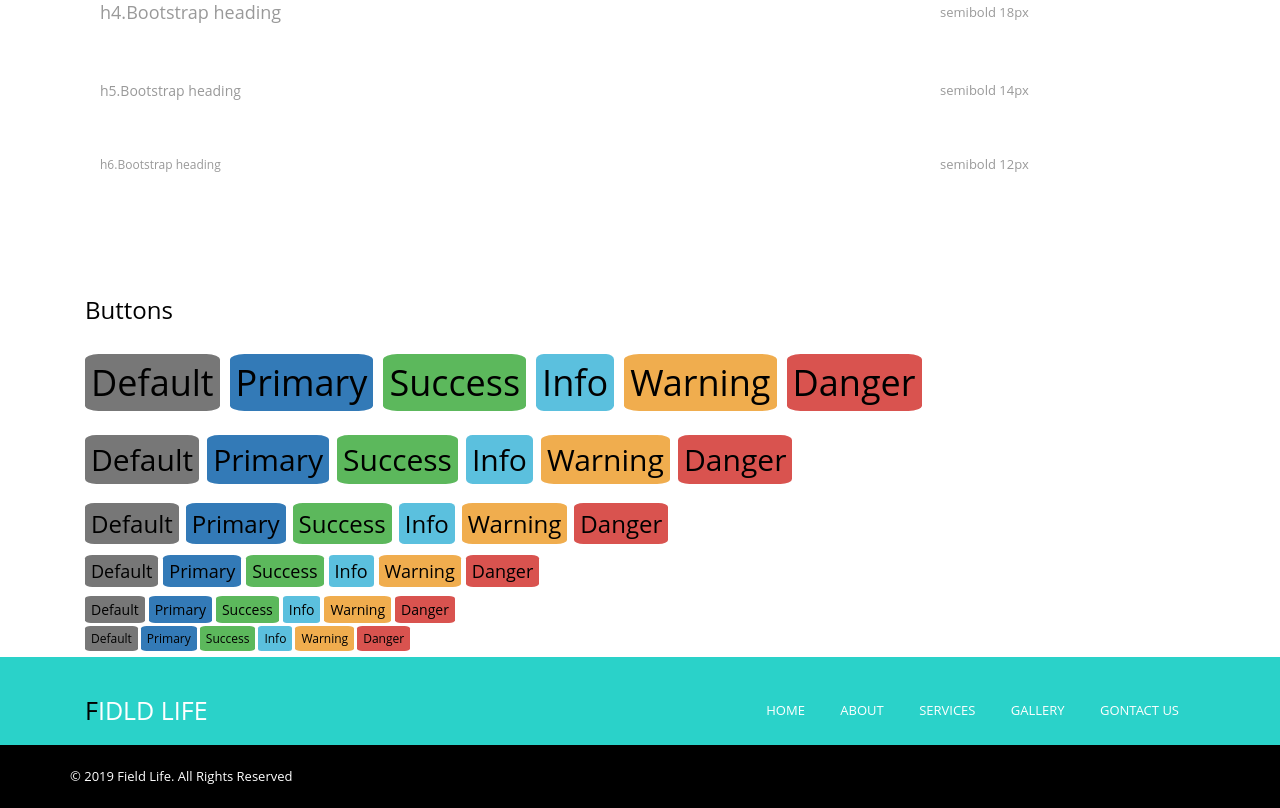
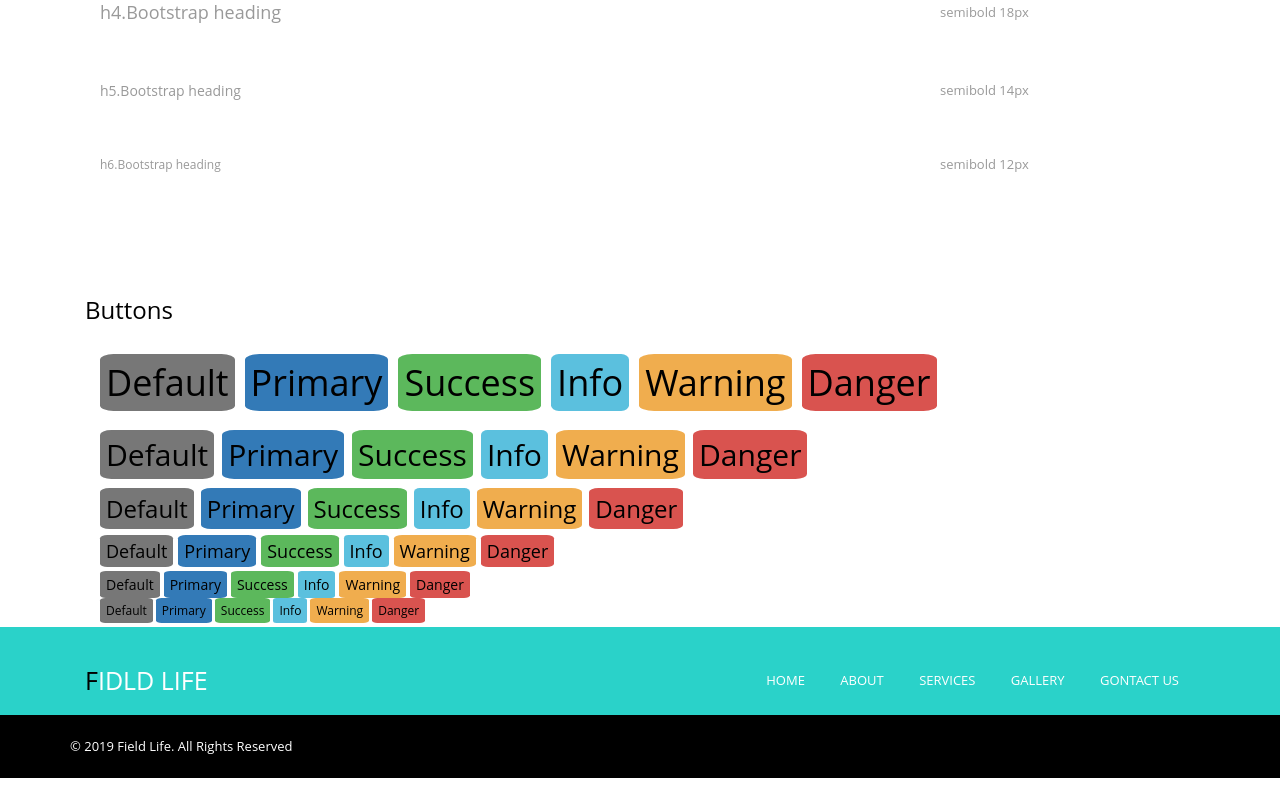
Before and after one commit to laylayfor/field-life, a plain HTML site: page services.html in a window 1280 px wide. Shown: the part 820-1628 px from the top of the page. After the commit the page ends 1598 px from the top, so only its background shows below. Drawn offline with Linux system fonts and the light colour scheme.

Commit message:
解决了h1-h6外边距合并问题

```diff
--- a/css/services.less
+++ b/css/services.less
@@ -36,37 +36,37 @@ h1,h2,h3,h4,h5,h6 {
         .buttons-button {
             // color: #fff;
             h1 {
-                margin: 40px 0;
+                margin-top: 40px;
                 span {
                     margin-right: 10px;
                 }
             }
             h2 {
-                margin: 35px 0;
+                margin-top: 35px;
                 span {
                     margin-right: 8px;
                 }
             }
             h3 {
-                margin: 25px 0;
+                margin-top: 25px;
                 span {
                     margin-right: 7px;
                 }
             }
             h4 {
-                margin: 20px 0;
+                margin-top: 20px;
                 span {
                     margin-right: 5px;
                 }
             }
             h5 {
-                margin: 15px 0;
+                margin-top: 15px;
                 span {
                     margin-right: 4px;
                 }
             }
             h6 {
-                margin: 12px 0;
+                margin-top: 12px;
                 span {
                     margin-right: 3px;
                 }
```
Also changed, not shown: css/services.css.
